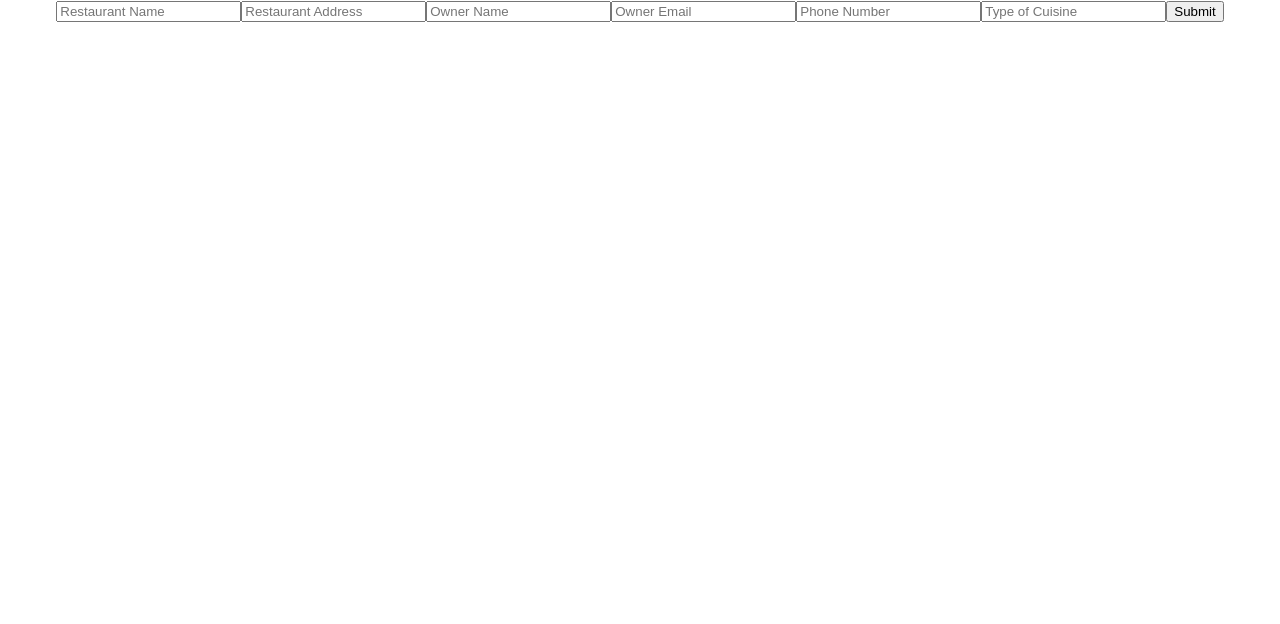
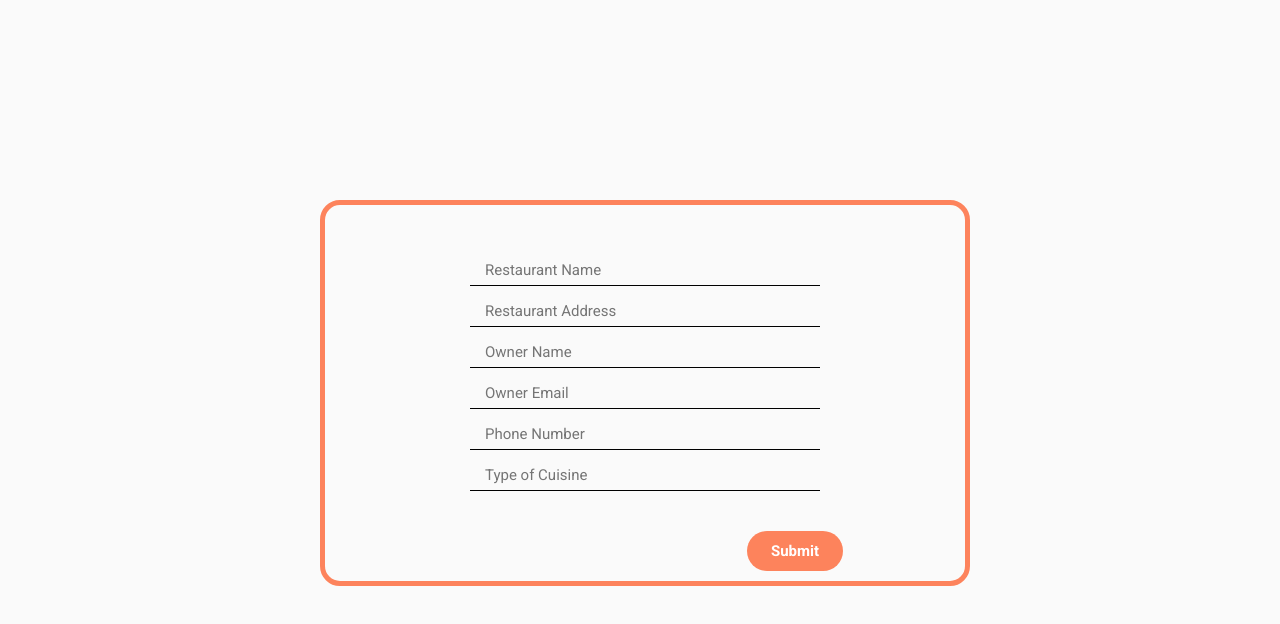
Before and after one commit to SamKeathley/LocalRestaurantSearch, a React (Create React App) app: page /form in a window 1280 px wide. Shown: the top 624 px of the page. Built offline with nearby package versions, Linux system fonts and the light colour scheme.

Commit message:
added form styling and imported google font

```diff
--- a/public/index.html
+++ b/public/index.html
@@ -1,43 +1,15 @@
 <!DOCTYPE html>
 <html lang="en">
-  <head>
-    <meta charset="utf-8" />
-    <link rel="icon" href="%PUBLIC_URL%/favicon.ico" />
-    <meta name="viewport" content="width=device-width, initial-scale=1" />
-    <meta name="theme-color" content="#000000" />
-    <meta
-      name="description"
-      content="Web site created using create-react-app"
-    />
-    <link rel="apple-touch-icon" href="%PUBLIC_URL%/logo192.png" />
-    <!--
-      manifest.json provides metadata used when your web app is installed on a
-      user's mobile device or desktop. See https://developers.google.com/web/fundamentals/web-app-manifest/
-    -->
-    <link rel="manifest" href="%PUBLIC_URL%/manifest.json" />
-    <!--
-      Notice the use of %PUBLIC_URL% in the tags above.
-      It will be replaced with the URL of the `public` folder during the build.
-      Only files inside the `public` folder can be referenced from the HTML.
 
-      Unlike "/favicon.ico" or "favicon.ico", "%PUBLIC_URL%/favicon.ico" will
-      work correctly both with client-side routing and a non-root public URL.
-      Learn how to configure a non-root public URL by running `npm run build`.
-    -->
-    <title>React App</title>
-  </head>
-  <body>
-    <noscript>You need to enable JavaScript to run this app.</noscript>
-    <div id="root"></div>
-    <!--
-      This HTML file is a template.
-      If you open it directly in the browser, you will see an empty page.
+<head>
+  <meta charset="utf-8" />
+  <meta name="viewport" content="width=device-width, initial-scale=1" />
+  <link href="https://fonts.googleapis.com/css2?family=Roboto:wght@100;400;700&display=swap" rel="stylesheet">
+  <title>reStore</title>
+</head>
 
-      You can add webfonts, meta tags, or analytics to this file.
-      The build step will place the bundled scripts into the <body> tag.
+<body>
+  <div id="root"></div>
+</body>
 
-      To begin the development, run `npm start` or `yarn start`.
-      To create a production bundle, use `npm run build` or `yarn build`.
-    -->
-  </body>
 </html>
--- a/src/App.css
+++ b/src/App.css
@@ -1,38 +1,4 @@
-.App {
+* {
   text-align: center;
-}
-
-.App-logo {
-  height: 40vmin;
-  pointer-events: none;
-}
-
-@media (prefers-reduced-motion: no-preference) {
-  .App-logo {
-    animation: App-logo-spin infinite 20s linear;
-  }
-}
-
-.App-header {
-  background-color: #282c34;
-  min-height: 100vh;
-  display: flex;
-  flex-direction: column;
-  align-items: center;
-  justify-content: center;
-  font-size: calc(10px + 2vmin);
-  color: white;
-}
-
-.App-link {
-  color: #61dafb;
-}
-
-@keyframes App-logo-spin {
-  from {
-    transform: rotate(0deg);
-  }
-  to {
-    transform: rotate(360deg);
-  }
-}
+  background-color: #FAFAFA;
+  font-family: 'Roboto', sans-serif;}
--- a/src/components/Form/form.css
+++ b/src/components/Form/form.css
@@ -0,0 +1,50 @@
+.container {
+    display: inline-block;
+    width: 50%;
+}
+
+.registration {
+    display: flex;
+    border: 5px solid #FD835C;
+    border-radius: 20px;
+    flex-direction: column;
+    position: absolute;
+    top: 25%;
+    width: 50%;
+}
+
+input {
+    font-size: 15px;
+    height: 10px;
+    border: none;
+    border-bottom: 1px solid #000000;
+    padding: 10px 15px;
+    margin: 0 auto 10px auto;
+    text-align: left;
+    width: 50%;
+}
+
+.rname {
+    margin-top: 50px;
+}
+
+.ftype {
+    margin-bottom: 40px;
+}
+
+.submit {
+    outline: 0;
+    background-color: #FD835C;
+    border: 0;
+    padding: 10px 15px;
+    color: #ffffff;
+    font-size: 15px;
+    font-weight: 700;
+    width: 15%;
+    border-radius: 20px;
+    display: flex;
+    position: relative;
+    left: 150px;
+    height: 40px;
+    text-align: center;
+}
--- a/src/components/Form/form.jsx
+++ b/src/components/Form/form.jsx
@@ -1,6 +1,7 @@
 import React, { useState } from 'react';
+import './form.css';
 
-export default function Form() {
+export default function Register() {
     const [contact, setContact] = useState({
         rname: "",
         address: "",
@@ -25,8 +26,9 @@ export default function Form() {
 
     return (
         <div className="container">
-            <form>
+            <form className="registration">
                 <input
+                    className="rname"
                     name="rname"
                     onChange={handleChange}
                     value={contact.rname}
@@ -57,12 +59,13 @@ export default function Form() {
                     placeholder="Phone Number"
                 />
                 <input
+                    className="ftype"
                     name="ftype"
                     onChange={handleChange}
                     value={contact.ftype}
                     placeholder="Type of Cuisine"
                 />
-                <button>Submit</button>
+                <input className="submit" type="submit" value="Submit" />
             </form>
         </div>
 
```
